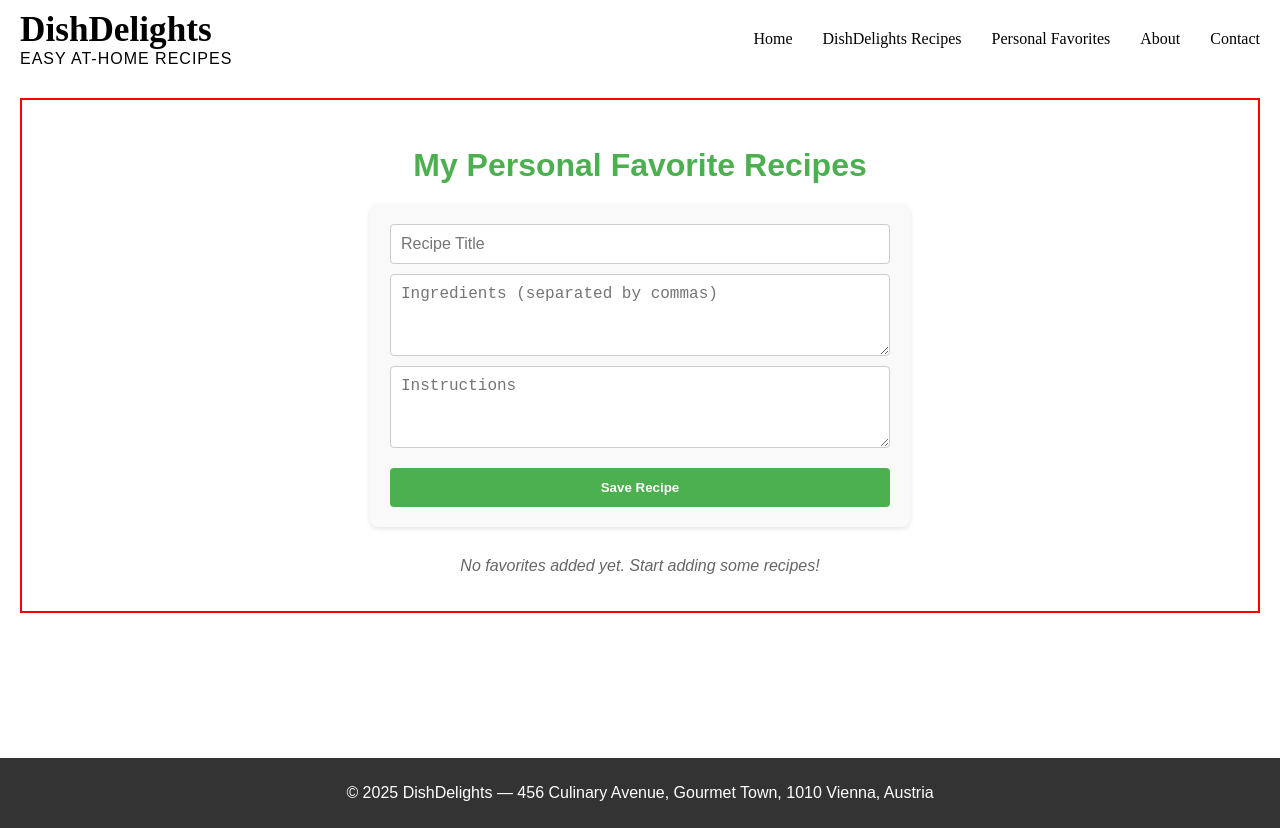
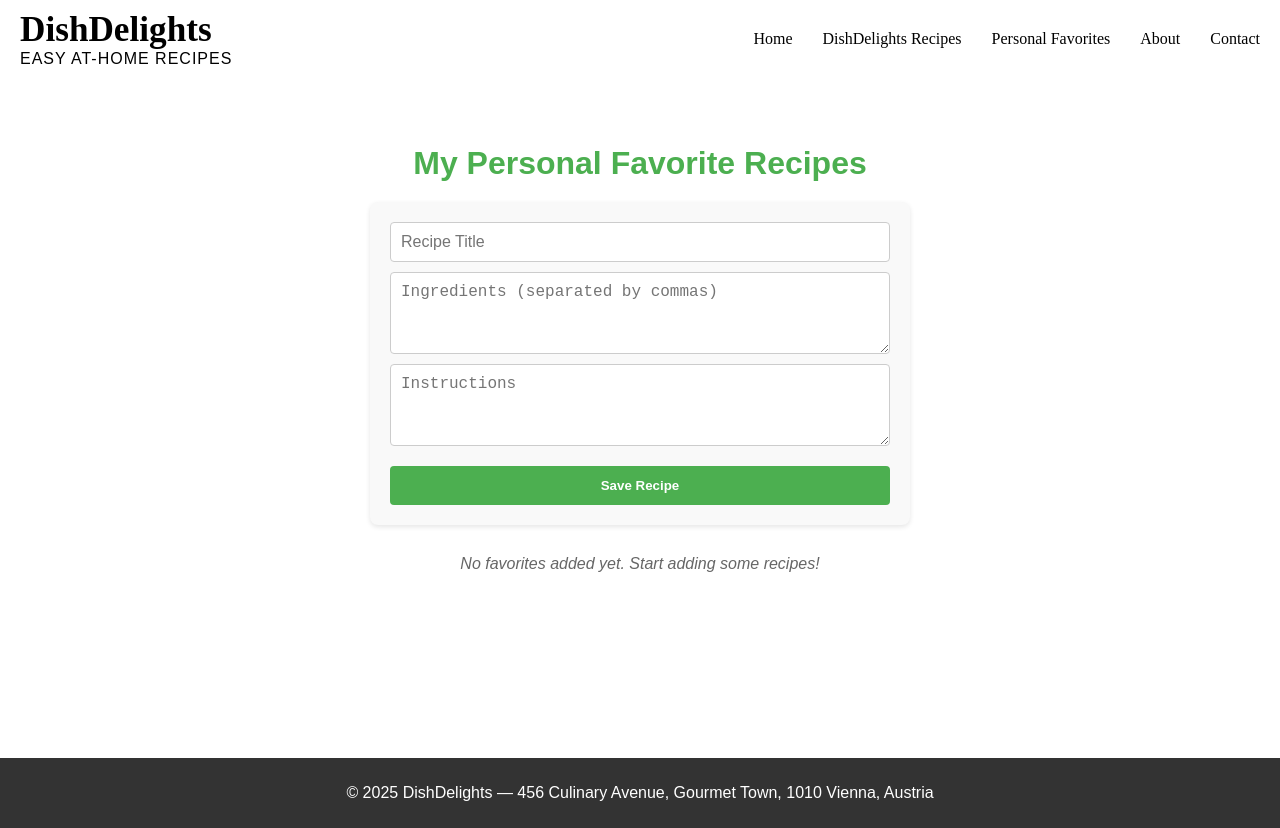
Before and after one commit to marthasunneva/examcodes, a React (Vite) app: page /favorites in a window 1280 px wide. Built offline with nearby package versions, Linux system fonts and the light colour scheme; a web font is replaced by a local one.

Commit message:
Version4

```diff
--- a/src/pages/Favorites.jsx
+++ b/src/pages/Favorites.jsx
@@ -61,7 +61,7 @@ function Favorites() {
 
 const styles = {
   container: {
-    maxWidth: '800px',
+    maxWidth: '800px !important',
     margin: '0 auto',
     padding: '20px',
   },
@@ -111,11 +111,6 @@ const styles = {
     cursor: 'pointer',
     marginTop: '10px',
   },
-  container: {
-    border: '2px solid red',  // For testing
-    padding: '20px',
-  },
-
 };
 
 export default Favorites;
```
